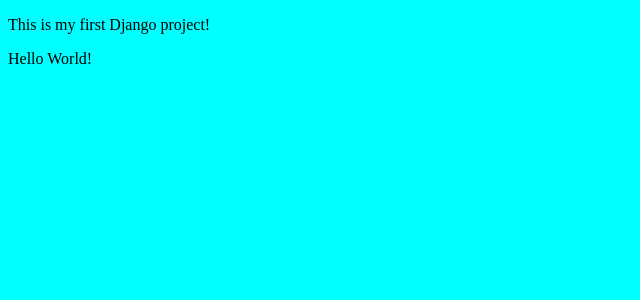
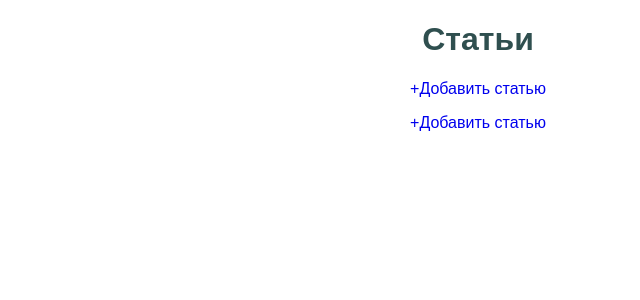
Before and after one commit to Colorados/Hello_Django_45_Articles, a Django app: page / in a window 1280 px wide. Shown: the top 300 px of the page, without its empty margins (0-640 px from the left). Run offline with Django 3.2, Linux system fonts and the light colour scheme; data that the repository does not hold is empty.

Commit message:
Добавлено представление для просмотра статей на главной странице

```diff
--- a/source/webapp/static/css/style.css
+++ b/source/webapp/static/css/style.css
@@ -1,7 +1,14 @@
 body {
-    background: aqua;
+    background: white;
+    font-family: Arial, "Helvetica Neue", Helvetica, sans-serif;
+    color: darkslategray;
 }
 
 .container {
     width: 940px;
+    text-align: center;
 }
+
+a {
+    text-decoration: none;
+}
--- a/source/webapp/templates/index.html
+++ b/source/webapp/templates/index.html
@@ -8,24 +8,17 @@
     <meta http-equiv="X-UA-Compatible" content="ie=edge">
     <title>Hello</title>
     <link rel="stylesheet" href="{% static 'css/style.css'%}">
-{#    <style type="text/css">#}
-{#        body {#}
-{#            font-family: Arial, sans-serif;#}
-{#            font-size: 16px;#}
-{#            color: #444444;#}
-{#        }#}
-{#        .container {#}
-{#            margin: 0 auto;#}
-{#            width: 100%;#}
-{#            max-width: 900px;#}
-{#            text-align: center;#}
-{#        }#}
-{#    </style>#}
 </head>
 <body>
 <div class="container">
-    <p>This is my first Django project!</p>
-    <p>Hello World!</p>
+    <h1>Статьи</h1>
+    <p><a href="/articles/add/">+Добавить статью</a></p>
+    {% for article in articles %}
+        <h3>{{ article.pk }}. {{ article.title }}</h3>
+        <p>{{ article.author }} | {{ article.created_at }}</p>
+        <div>{{ article.text }}</div>
+    {% endfor %}
+    <p><a href="/articles/add/">+Добавить статью</a></p>
 </div>
 </body>
 </html>
--- a/source/webapp/views.py
+++ b/source/webapp/views.py
@@ -1,8 +1,11 @@
 from django.shortcuts import render
+from webapp.models import Article
 
 def index_view(request):
-    print(request.GET.getlist('author'))
-    return render(request, 'index.html')
+    data = Article.objects.all()
+    return render(request, 'index.html', context={
+        'articles': data
+    })
 
 def article_create_view(request):
     if request.method == "GET":
```
